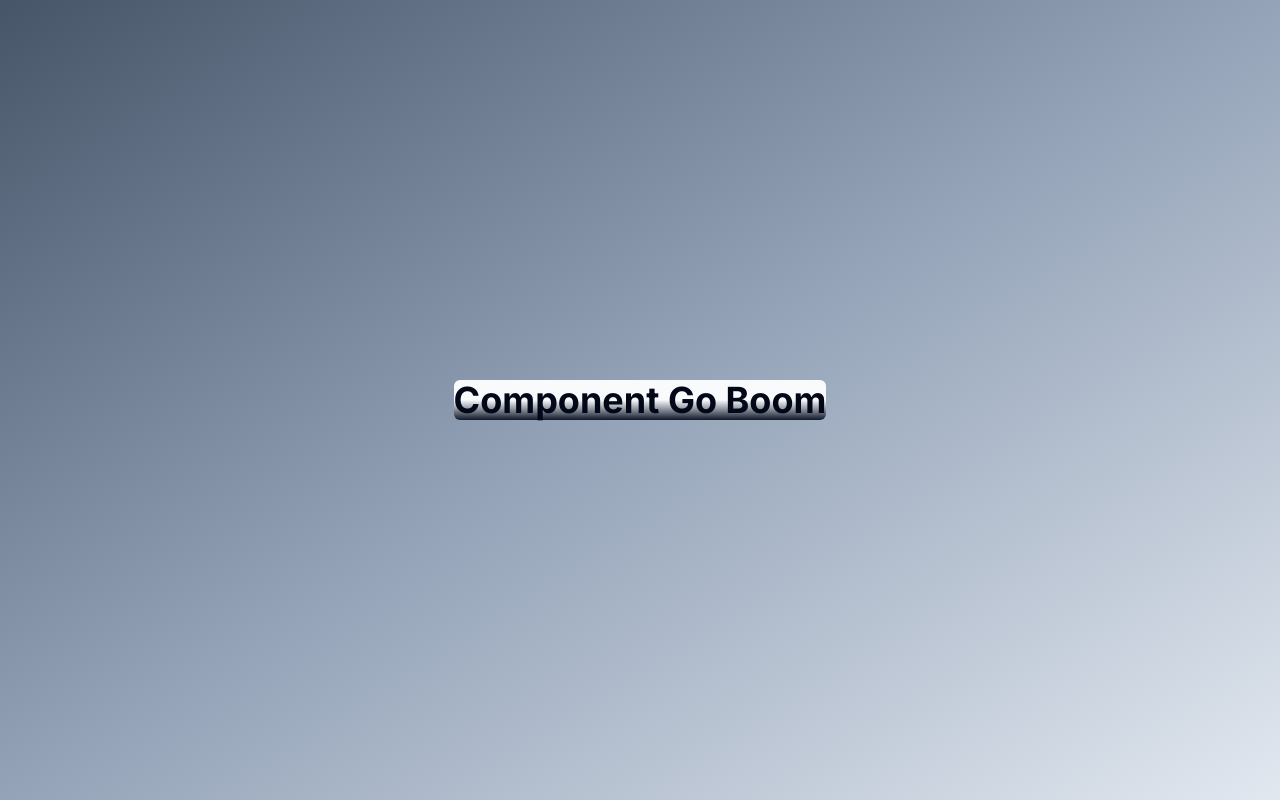
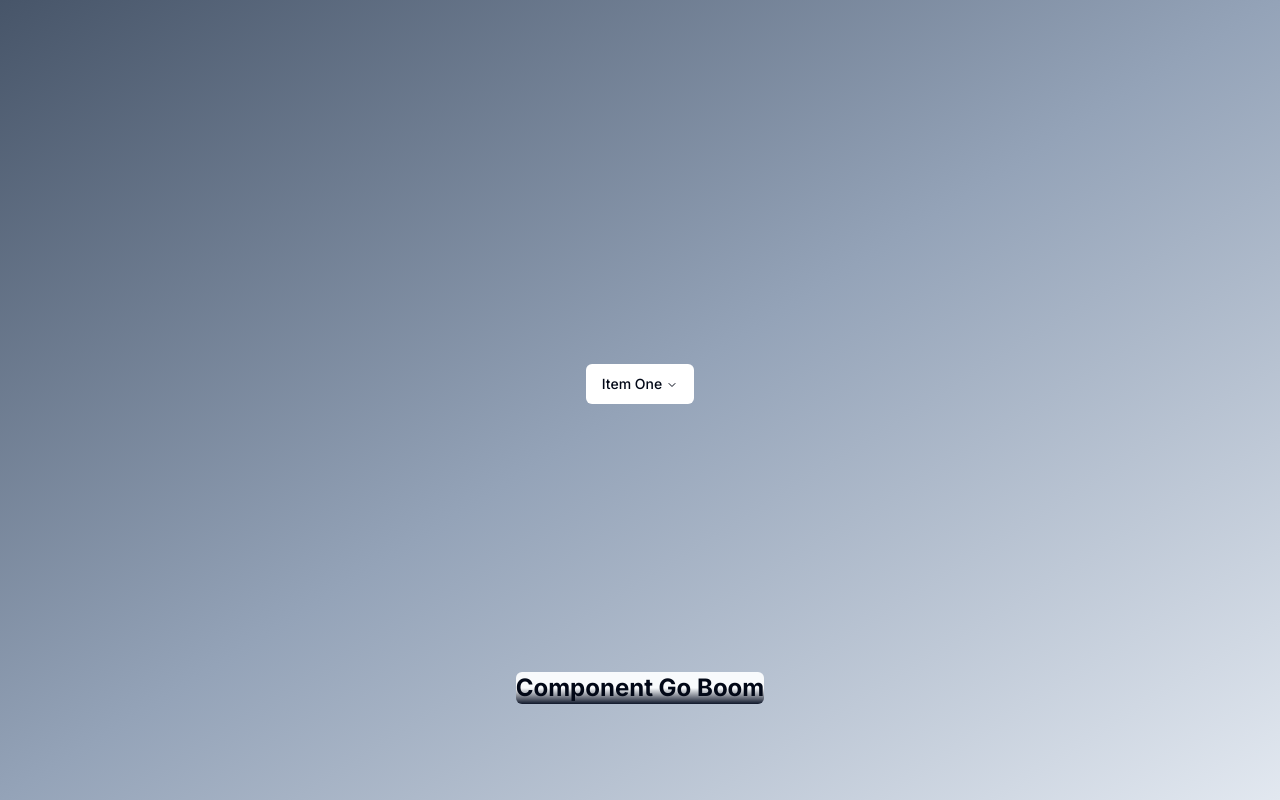
Before and after one commit to DRIZZTAR/component-library, a Next.js app: page / in a window 1280 px wide. Built offline with nearby package versions, Linux system fonts and the light colour scheme.

Commit message:
Changing meta tag

```diff
--- a/app/page.tsx
+++ b/app/page.tsx
@@ -1,10 +1,32 @@
+import {
+  NavigationMenu,
+  NavigationMenuContent,
+  NavigationMenuIndicator,
+  NavigationMenuItem,
+  NavigationMenuLink,
+  NavigationMenuList,
+  NavigationMenuTrigger,
+  NavigationMenuViewport,
+} from "@/components/ui/navigation-menu";
+
 export default function Home() {
   return (
     <main className="flex min-h-screen flex-col items-center justify-center bg-gradient-to-br from-slate-600 via-slate-400 to-slate-200 p-24">
+      <NavigationMenu>
+        <NavigationMenuList>
+          <NavigationMenuItem>
+            <NavigationMenuTrigger>Item One</NavigationMenuTrigger>
+            <NavigationMenuContent>
+              <NavigationMenuLink>Link</NavigationMenuLink>
+            </NavigationMenuContent>
+          </NavigationMenuItem>
+        </NavigationMenuList>
+      </NavigationMenu>
+
       <div>
-        <h1 className="text-4xl font-bold bg-gradient-to-b from-slate-50 via-slate-50 to-slate-900 rounded-md text-center">
+        <p className="text-2xl font-bold bg-gradient-to-b from-slate-50 via-slate-50 to-slate-900 rounded-md text-center">
           Component Go Boom
-        </h1>
+        </p>
       </div>
     </main>
   );
--- /dev/null
+++ b/components/ui/navigation-menu.tsx
@@ -0,0 +1,128 @@
+import * as React from "react"
+import * as NavigationMenuPrimitive from "@radix-ui/react-navigation-menu"
+import { cva } from "class-variance-authority"
+import { ChevronDown } from "lucide-react"
+
+import { cn } from "@/lib/utils"
+
+const NavigationMenu = React.forwardRef<
+  React.ElementRef<typeof NavigationMenuPrimitive.Root>,
+  React.ComponentPropsWithoutRef<typeof NavigationMenuPrimitive.Root>
+>(({ className, children, ...props }, ref) => (
+  <NavigationMenuPrimitive.Root
+    ref={ref}
+    className={cn(
+      "relative z-10 flex max-w-max flex-1 items-center justify-center",
+      className
+    )}
+    {...props}
+  >
+    {children}
+    <NavigationMenuViewport />
+  </NavigationMenuPrimitive.Root>
+))
+NavigationMenu.displayName = NavigationMenuPrimitive.Root.displayName
+
+const NavigationMenuList = React.forwardRef<
+  React.ElementRef<typeof NavigationMenuPrimitive.List>,
+  React.ComponentPropsWithoutRef<typeof NavigationMenuPrimitive.List>
+>(({ className, ...props }, ref) => (
+  <NavigationMenuPrimitive.List
+    ref={ref}
+    className={cn(
+      "group flex flex-1 list-none items-center justify-center space-x-1",
+      className
+    )}
+    {...props}
+  />
+))
+NavigationMenuList.displayName = NavigationMenuPrimitive.List.displayName
+
+const NavigationMenuItem = NavigationMenuPrimitive.Item
+
+const navigationMenuTriggerStyle = cva(
+  "group inline-flex h-10 w-max items-center justify-center rounded-md bg-background px-4 py-2 text-sm font-medium transition-colors hover:bg-accent hover:text-accent-foreground focus:bg-accent focus:text-accent-foreground focus:outline-none disabled:pointer-events-none disabled:opacity-50 data-[active]:bg-accent/50 data-[state=open]:bg-accent/50"
+)
+
+const NavigationMenuTrigger = React.forwardRef<
+  React.ElementRef<typeof NavigationMenuPrimitive.Trigger>,
+  React.ComponentPropsWithoutRef<typeof NavigationMenuPrimitive.Trigger>
+>(({ className, children, ...props }, ref) => (
+  <NavigationMenuPrimitive.Trigger
+    ref={ref}
+    className={cn(navigationMenuTriggerStyle(), "group", className)}
+    {...props}
+  >
+    {children}{" "}
+    <ChevronDown
+      className="relative top-[1px] ml-1 h-3 w-3 transition duration-200 group-data-[state=open]:rotate-180"
+      aria-hidden="true"
+    />
+  </NavigationMenuPrimitive.Trigger>
+))
+NavigationMenuTrigger.displayName = NavigationMenuPrimitive.Trigger.displayName
+
+const NavigationMenuContent = React.forwardRef<
+  React.ElementRef<typeof NavigationMenuPrimitive.Content>,
+  React.ComponentPropsWithoutRef<typeof NavigationMenuPrimitive.Content>
+>(({ className, ...props }, ref) => (
+  <NavigationMenuPrimitive.Content
+    ref={ref}
+    className={cn(
+      "left-0 top-0 w-full data-[motion^=from-]:animate-in data-[motion^=to-]:animate-out data-[motion^=from-]:fade-in data-[motion^=to-]:fade-out data-[motion=from-end]:slide-in-from-right-52 data-[motion=from-start]:slide-in-from-left-52 data-[motion=to-end]:slide-out-to-right-52 data-[motion=to-start]:slide-out-to-left-52 md:absolute md:w-auto ",
+      className
+    )}
+    {...props}
+  />
+))
+NavigationMenuContent.displayName = NavigationMenuPrimitive.Content.displayName
+
+const NavigationMenuLink = NavigationMenuPrimitive.Link
+
+const NavigationMenuViewport = React.forwardRef<
+  React.ElementRef<typeof NavigationMenuPrimitive.Viewport>,
+  React.ComponentPropsWithoutRef<typeof NavigationMenuPrimitive.Viewport>
+>(({ className, ...props }, ref) => (
+  <div className={cn("absolute left-0 top-full flex justify-center")}>
+    <NavigationMenuPrimitive.Viewport
+      className={cn(
+        "origin-top-center relative mt-1.5 h-[var(--radix-navigation-menu-viewport-height)] w-full overflow-hidden rounded-md border bg-popover text-popover-foreground shadow-lg data-[state=open]:animate-in data-[state=closed]:animate-out data-[state=closed]:zoom-out-95 data-[state=open]:zoom-in-90 md:w-[var(--radix-navigation-menu-viewport-width)]",
+        className
+      )}
+      ref={ref}
+      {...props}
+    />
+  </div>
+))
+NavigationMenuViewport.displayName =
+  NavigationMenuPrimitive.Viewport.displayName
+
+const NavigationMenuIndicator = React.forwardRef<
+  React.ElementRef<typeof NavigationMenuPrimitive.Indicator>,
+  React.ComponentPropsWithoutRef<typeof NavigationMenuPrimitive.Indicator>
+>(({ className, ...props }, ref) => (
+  <NavigationMenuPrimitive.Indicator
+    ref={ref}
+    className={cn(
+      "top-full z-[1] flex h-1.5 items-end justify-center overflow-hidden data-[state=visible]:animate-in data-[state=hidden]:animate-out data-[state=hidden]:fade-out data-[state=visible]:fade-in",
+      className
+    )}
+    {...props}
+  >
+    <div className="relative top-[60%] h-2 w-2 rotate-45 rounded-tl-sm bg-border shadow-md" />
+  </NavigationMenuPrimitive.Indicator>
+))
+NavigationMenuIndicator.displayName =
+  NavigationMenuPrimitive.Indicator.displayName
+
+export {
+  navigationMenuTriggerStyle,
+  NavigationMenu,
+  NavigationMenuList,
+  NavigationMenuItem,
+  NavigationMenuContent,
+  NavigationMenuTrigger,
+  NavigationMenuLink,
+  NavigationMenuIndicator,
+  NavigationMenuViewport,
+}
--- a/package.json
+++ b/package.json
@@ -9,6 +9,7 @@
     "lint": "next lint"
   },
   "dependencies": {
+    "@radix-ui/react-navigation-menu": "^1.1.4",
     "@radix-ui/react-slot": "^1.0.2",
     "class-variance-authority": "^0.7.0",
     "clsx": "^2.1.0",
```
Also changed, not shown: 1 other file (tests, documents, lock files or other folders).
